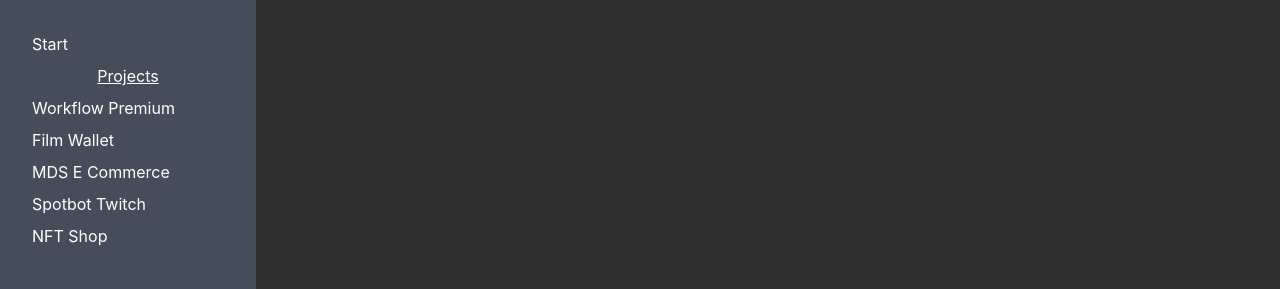
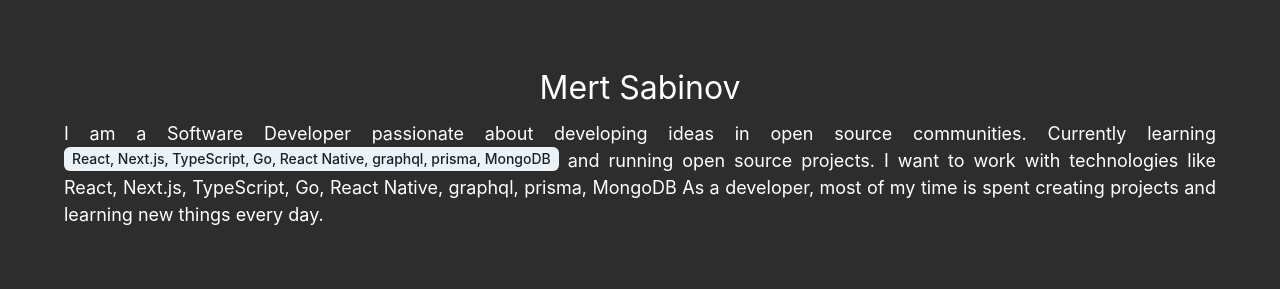
Before and after one commit to tw4/mertsabinov.com, a Next.js app: page / in a window 1280 px wide. Shown: the top 289 px of the page. Built offline with nearby package versions, Linux system fonts and the light colour scheme.

Commit message:
delete: navbar

```diff
--- a/components/Navbar.tsx
+++ /dev/null
@@ -1,51 +0,0 @@
-import { VStack, Text, useMediaQuery } from "@chakra-ui/react"
-import NavbarItem from "./NavbarItem"
-
-const Navbar = () => {
-    const [isMobile] = useMediaQuery('(min-width: 768px)')
-    return (
-        <VStack
-            w='20vw'
-            h='100vh'
-            paddingLeft='2.5%'
-            paddingRight='2.5%'
-            paddingTop='2.5%'
-            backgroundColor='#464d5a'
-            color='white'
-            textAlign='center'
-            overflowY={isMobile ? "hidden" : "scroll"}
-        >
-            <NavbarItem
-                linkHref="/"
-                linkItemTitle="Start"
-            />
-            <Text
-                textDecoration='underline'
-            >
-                Projects
-            </Text>
-            <NavbarItem
-                linkHref="/projects/Workflow"
-                linkItemTitle="Workflow Premium"
-            />
-            <NavbarItem
-                linkHref="/projects/FilmWallet"
-                linkItemTitle="Film Wallet"
-            />
-            <NavbarItem
-                linkHref="/projects/mds-e-commerce"
-                linkItemTitle="MDS E Commerce"
-            />
-            <NavbarItem
-                linkHref="/projects/SpotbotTwitch"
-                linkItemTitle="Spotbot Twitch"
-            />
-            <NavbarItem
-                linkHref="/projects/NFTShop"
-                linkItemTitle="NFT Shop"
-            />
-        </VStack>
-    )
-}
-
-export default Navbar
--- a/components/NavbarItem.tsx
+++ /dev/null
@@ -1,30 +0,0 @@
-import { Link, Text } from "@chakra-ui/react"
-import type { FC } from 'react'
-
-type IProps = {
-    linkItemTitle:string
-    linkHref: string
-}
-
-const NavbarItem:FC<IProps> = ({ linkItemTitle, linkHref }) => {
-    return(
-        <Link
-            w='100%'
-            href={linkHref}
-            _hover={{
-                textDecoration: 'none'
-            }}
-        >
-            <Text
-                textAlign='start'
-                _hover={{
-                    color:'whatsapp.400'
-                }}
-            >
-                {linkItemTitle}
-            </Text>
-        </Link>
-    )
-}
-
-export default NavbarItem
--- a/pages/_app.tsx
+++ b/pages/_app.tsx
@@ -1,14 +1,12 @@
 import '../styles/globals.css'
 import type { AppProps } from 'next/app'
 import { Box, ChakraProvider, HStack } from '@chakra-ui/react'
-import Navbar from '../components/Navbar'
 import Layout from '../components/layout/Layout'
 
 export default function App({ Component, pageProps }: AppProps) {
   return (
     <ChakraProvider>
         <Layout>
-          <Navbar />
           <Component {...pageProps} />
         </Layout>
    </ChakraProvider>
```
